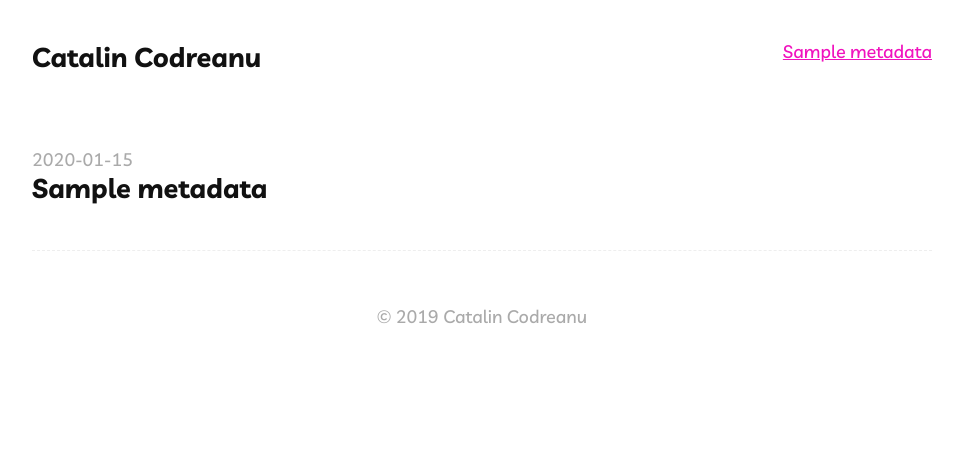
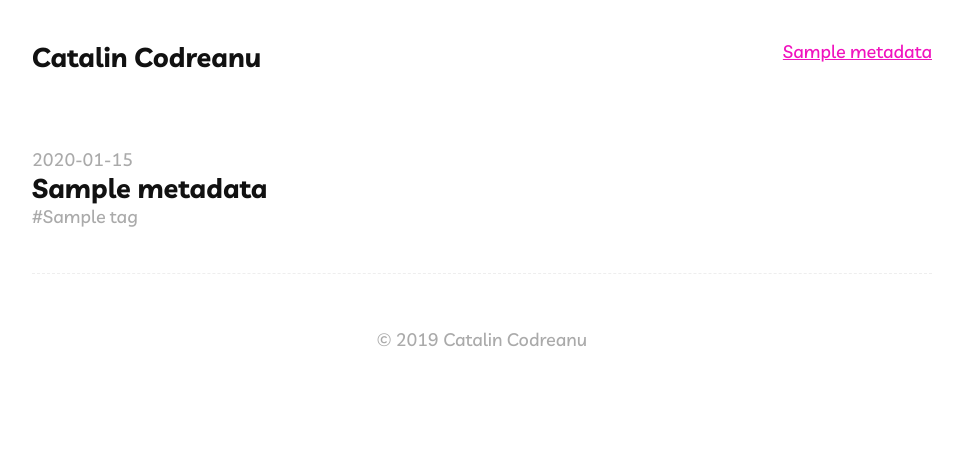
Before and after one commit to ccodreanu/generatore, a Python web app: template generatore/templates/index.html in a window 1280 px wide. Shown: the top 465 px of the page, without its empty margins (158-1121 px from the left). Run offline with Jinja, Linux system fonts and the light colour scheme; the template is opened without the code that fills it: most values are stand-ins (such as "Sample title", 1, 10 or a date in 2020).

Commit message:
added tags

```diff
--- a/generatore/Content.py
+++ b/generatore/Content.py
@@ -26,3 +26,8 @@ class Content:
         self.slug = slug_creator(self.metadata['title'])
         self.document_url = self.slug + '.html'
         self.metadata['date'] = datetime.strptime(self.metadata['date'], '%Y-%m-%d %H:%M:%S')
+
+        try:
+            self.metadata['tags'] = self.metadata['tags'].split(', ')
+        except KeyError:
+            pass
--- a/generatore/templates/index.html
+++ b/generatore/templates/index.html
@@ -11,6 +11,11 @@
             <header>
                 <h2 class="index-entry-title"><a href="/posts/{{ post.document_url }}">{{ post.metadata.title }}</a></h2>
             </header>
+            <div class="tags">
+                {% for tag in post.metadata.tags %}
+                #{{ tag }}
+                {% endfor %}
+            </div>
         </article>
     </li>
     {% endfor %}
--- a/generatore/templates/static/css/style.css
+++ b/generatore/templates/static/css/style.css
@@ -218,7 +218,7 @@ code {
     padding-top: 0;
 }
 
-.tags a {
+.tags {
     color: #aaa;
     text-decoration: none;
 }
```
Also changed, not shown: content/posts/HELLO-WORLD.md (+1 -1 lines).
